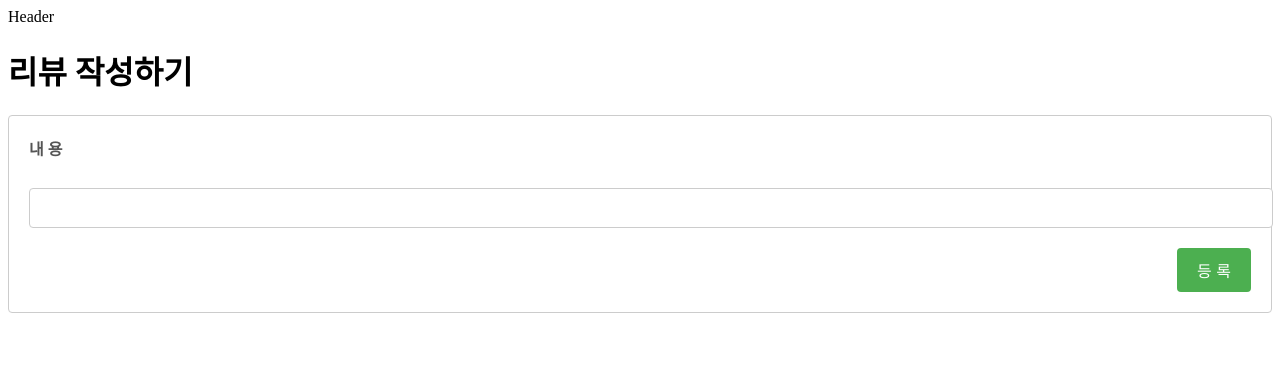
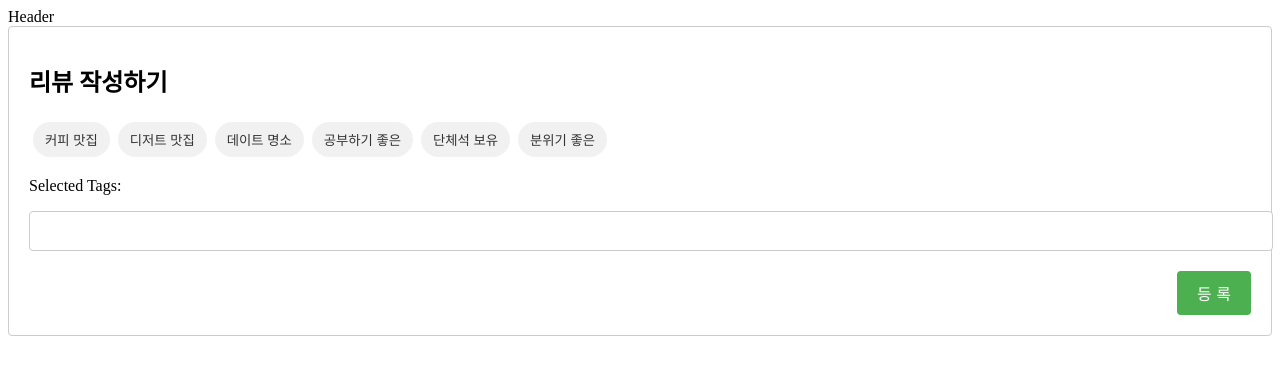
Before and after one commit to parkchowon/Cafe-Pin, a React (Vite) app: page /write in a window 1280 px wide. Shown: the top 374 px of the page. Built offline with nearby package versions, Linux system fonts and the light colour scheme.

Commit message:
feat: 해시태그 기능 추가

```diff
--- a/src/pages/WritePage/WritePage.jsx
+++ b/src/pages/WritePage/WritePage.jsx
@@ -1,9 +1,22 @@
 import { useState } from 'react';
-import { BoardSection, ButtonContainer, CreateBtn, EditLabel, Input, Section } from './WritePage.style';
+import { BoardSection, SectionTitle, ButtonContainer, CreateBtn, Input, Section } from './WritePage.style';
 
 function WritePage() {
   const [content, setContent] = useState('');
+  const [selectedTags, setSelectedTags] = useState([]);
 
+  // 해시태그 선택 기능
+  const handleTagClick = (tag) => {
+    if (selectedTags.includes(tag)) {
+      setSelectedTags(selectedTags.filter((t) => t !== tag));
+    } else {
+      setSelectedTags([...selectedTags, tag]);
+    }
+  };
+
+  const tags = ['커피 맛집', '디저트 맛집', '데이트 명소', '공부하기 좋은', '단체석 보유', '분위기 좋은'];
+
+  // 리뷰를 작성하고 등록 버튼을 실행
   const handleSubmit = (e) => {
     e.preventDefault();
     console.log({
@@ -13,11 +26,29 @@ function WritePage() {
   };
 
   return (
+    <BoardSection>
+      <SectionTitle>리뷰 작성하기</SectionTitle>
       <div>
-      <h1>리뷰 작성하기</h1>
-      <BoardSection>
+        {tags.map((tag) => (
+          <button
+            key={tag}
+            onClick={() => handleTagClick(tag)}
+            style={{
+              backgroundColor: selectedTags.includes(tag) ? '#007bff' : '#f1f1f1',
+              color: selectedTags.includes(tag) ? '#fff' : '#333',
+              border: 'none',
+              padding: '8px 12px',
+              margin: '4px',
+              borderRadius: '20px',
+              cursor: 'pointer'
+            }}
+          >
+            {tag}
+          </button>
+        ))}
+      </div>
+      <p>Selected Tags: {selectedTags.join(', ')}</p>
       <Section>
-          <EditLabel>내 용</EditLabel>
         <Input
           type="text"
           value={content}
@@ -30,7 +61,6 @@ function WritePage() {
         </ButtonContainer>
       </Section>
     </BoardSection>
-    </div>
   );
 }
 
--- a/src/pages/WritePage/WritePage.style.js
+++ b/src/pages/WritePage/WritePage.style.js
@@ -6,10 +6,12 @@ export const BoardSection = styled.div`
   border-radius: 4px;
   transition: all 0.3s ease;
 
-  &:hover {
-    transform: scale(1.02);
-    box-shadow: 0 4px 8px rgba(0, 0, 0, 0.1);
-  }
+`;
+
+export const SectionTitle = styled.h1`
+  font-size: 24px;
+  font-weight: bold;
+  margin-bottom: 20px;
 `;
 
 export const TitleDiv = styled.div`
```
Also changed, not shown: src/assets/coffee-bean-color.png (deleted), src/assets/coffee-bean-empty.png (deleted). Lines whose indentation alone changed are shown as unchanged.
